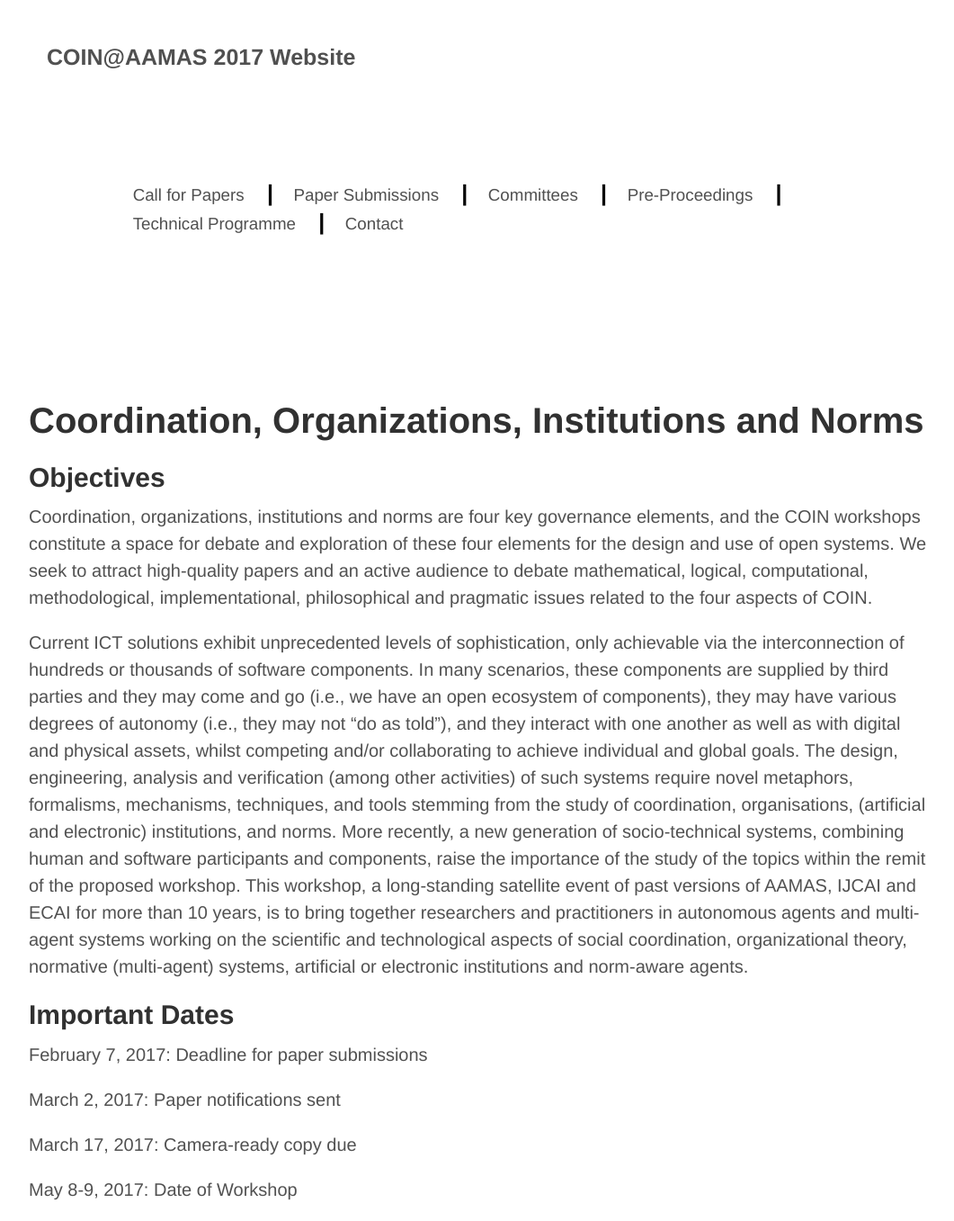
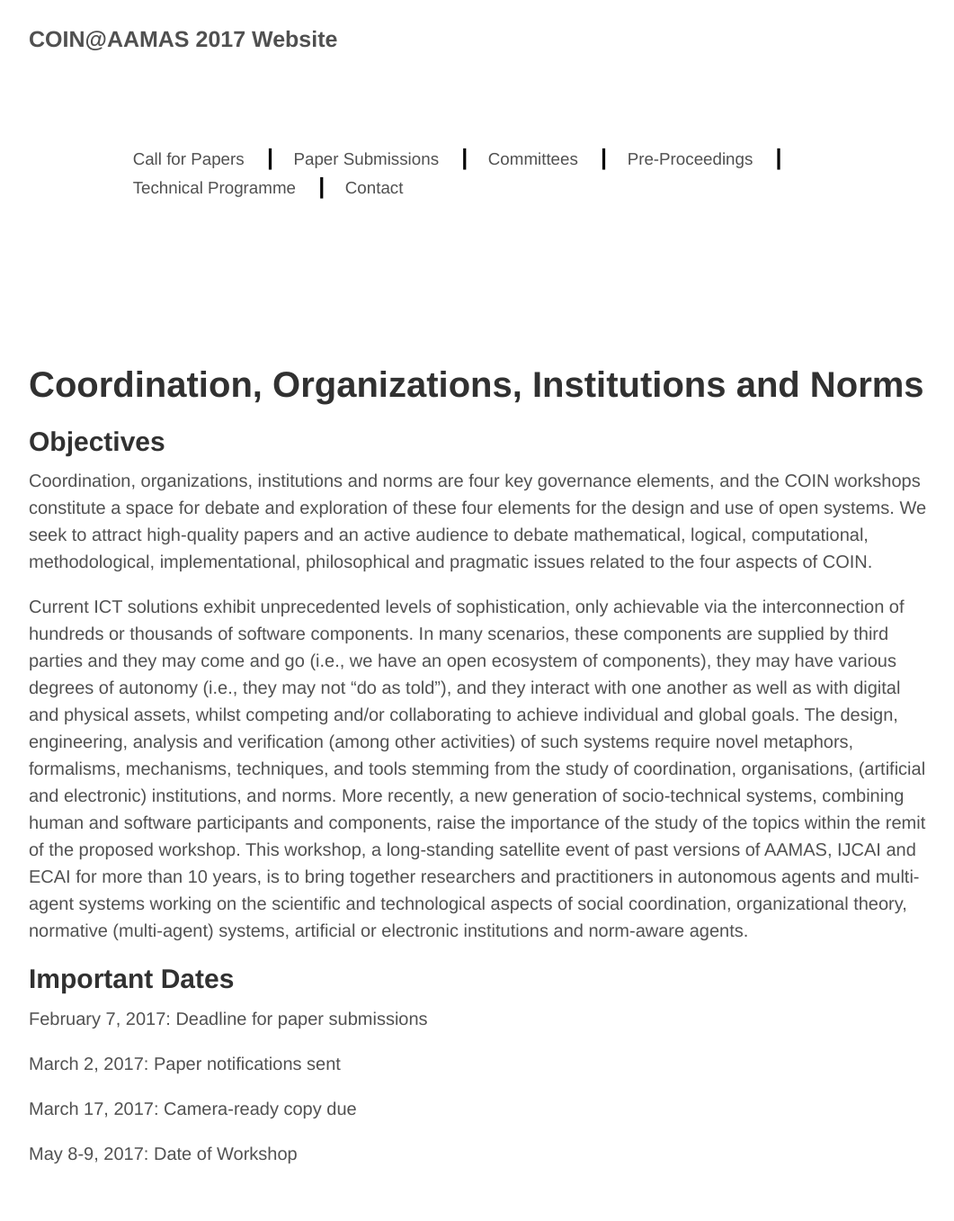
Before and after one commit to coin-workshop/coin-2017, a Jekyll site: the page built from index.md, in a window 1280 px wide. Shown: the whole page at 90% size, without its empty margins (108-1169 px from the left). Built offline with Jekyll 4.4.1, drawn with Linux system fonts in a browser that asks for light colours; after the commit the page ends 1317 px from its top, so only the background shows below that.

Commit message:
Still changing the site header.

```diff
--- a/css/style.scss
+++ b/css/style.scss
@@ -190,7 +190,6 @@ table {
   margin-bottom: 3rem;
 
  .masthead-title {
-    padding: 1rem;
     margin-top: 0;
     margin-bottom: 0;
     color: $masthead-color;
```
